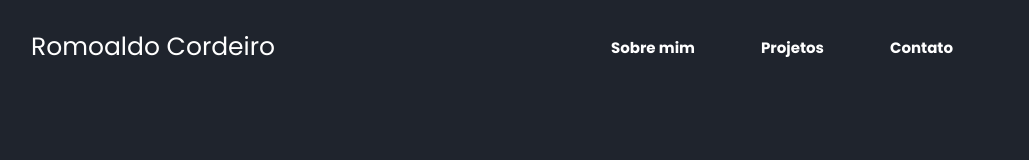
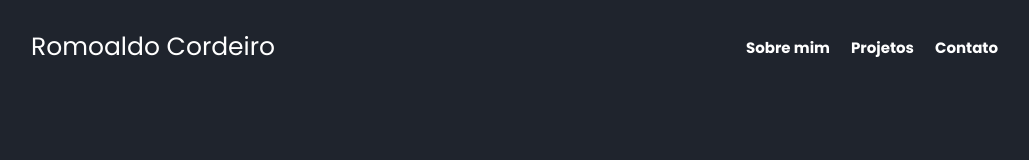
Before and after one commit to 0neRim/pessoal, a plain HTML site: page index.html in a window 1280 px wide. Shown: the top 160 px of the page, without its empty margins (147-1176 px from the left). Drawn offline with Linux system fonts and the light colour scheme.

Commit message:
Correção da quebra de conteúdo do "logo" e menu ao reduzir largura da página.

```diff
--- a/estilo.css
+++ b/estilo.css
@@ -26,6 +26,7 @@ header a.logo {
   text-decoration: none;
   color: white;
   font-size: 2.5rem;
+  text-wrap: nowrap;
 }
 
 header nav {
@@ -40,7 +41,8 @@ header nav ul {
 }
 
 header nav ul li {
-  margin-right: 5rem;
+  margin-right: 0.5rem;
+  width: max-content;
 }
 
 header nav ul li a {
```
